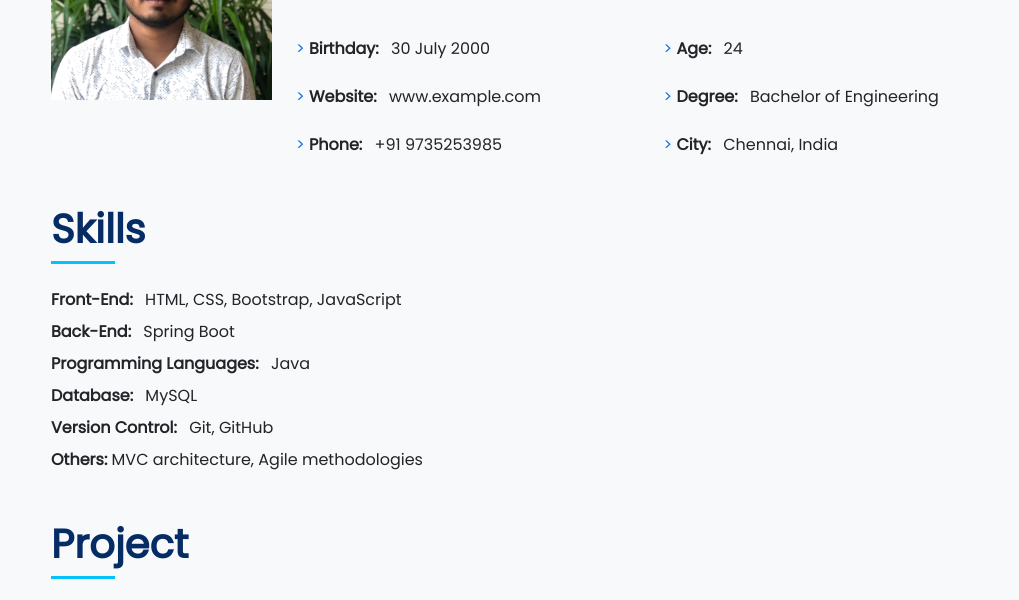
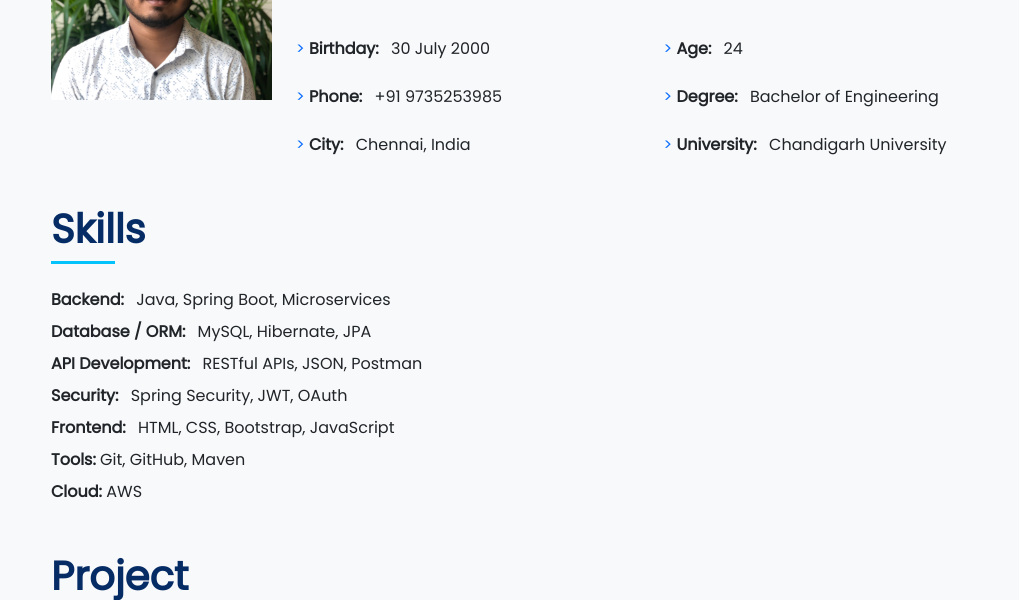
Before and after one commit to abhinandan-karmakar/portfolio-web, a plain HTML site: page index.html in a window 1280 px wide. Shown: the part 1260-1860 px from the top of the page, without its empty margins (261-1280 px from the left). Drawn offline with nearby package versions, Linux system fonts and the light colour scheme; grey boxes are pictures that could not be loaded.

Commit message:
Update index.html

```diff
--- a/index.html
+++ b/index.html
@@ -209,17 +209,19 @@
                     ><span class="fw-bold fs-6">Birthday: </span
                     ><span class="ps-2"> 30 July 2000</span>
                   </div>
-                  <div class="text-item mt-4">
-                    <span class="fs-6 text-primary">> </span
-                    ><span class="fw-bold fs-6">Website: </span
-                    ><span class="ps-2"> www.example.com</span>
-                  </div>
+
                   <div class="text-item mt-4">
                     <span class="fs-6 text-primary">> </span
                     ><span class="fw-bold fs-6">Phone: </span
                     ><span class="ps-2"> +91 9735253985</span>
                   </div>
+                  <div class="text-item mt-4">
+                    <span class="fs-6 text-primary">> </span
+                    ><span class="fw-bold fs-6">City: </span
+                    ><span class="ps-2"> Chennai, India</span>
+                  </div>
                 </div>
+
                 <div class="col-6">
                   <div class="text-item mt-4">
                     <span class="fs-6 text-primary">> </span
@@ -233,8 +235,8 @@
                   </div>
                   <div class="text-item mt-4">
                     <span class="fs-6 text-primary">> </span
-                    ><span class="fw-bold fs-6">City: </span
-                    ><span class="ps-2"> Chennai, India</span>
+                    ><span class="fw-bold fs-6">University: </span
+                    ><span class="ps-2"> Chandigarh University</span>
                   </div>
                 </div>
               </div>
@@ -251,24 +253,27 @@
           <div class="skill-body mt-4">
             <div class="row">
               <div class="col-12">
-                <b>Front-End:</b
-                ><span class="ps-2"> HTML, CSS, Bootstrap, JavaScript</span>
+                <b>Backend:</b
+                ><span class="ps-2"> Java, Spring Boot, Microservices</span>
               </div>
               <div class="col-12 mt-2">
-                <b>Back-End:</b> <span class="ps-2">Spring Boot</span>
+                <b>Database / ORM:</b>
+                <span class="ps-2">MySQL, Hibernate, JPA</span>
               </div>
               <div class="col-12 mt-2">
-                <b>Programming Languages:</b> <span class="ps-2">Java</span>
+                <b>API Development:</b>
+                <span class="ps-2">RESTful APIs, JSON, Postman</span>
               </div>
               <div class="col-12 mt-2">
-                <b>Database:</b><span class="ps-2"> MySQL</span>
+                <b>Security:</b
+                ><span class="ps-2"> Spring Security, JWT, OAuth</span>
               </div>
               <div class="col-12 mt-2">
-                <b>Version Control:</b> <span class="ps-2">Git, GitHub</span>
+                <b>Frontend:</b>
+                <span class="ps-2">HTML, CSS, Bootstrap, JavaScript</span>
               </div>
-              <div class="col-12 mt-2">
-                <b>Others:</b> MVC architecture, Agile methodologies
-              </div>
+              <div class="col-12 mt-2"><b>Tools:</b> Git, GitHub, Maven</div>
+              <div class="col-12 mt-2"><b>Cloud:</b> AWS</div>
             </div>
           </div>
         </section>
@@ -405,7 +410,7 @@
                   href="https://www.hackerrank.com/certificates/9d209ce04d6f"
                   target="_blank"
                   ><img
-                    src="images/SQL-image.png"
+                    src="images/sql_image.jpg"
                     alt="SQL"
                     class="img-fluid img-link"
                 /></a>
@@ -437,7 +442,7 @@
             <div class="underline"></div>
           </div>
           <a
-            href="pdf/Resume_ABHINANDAN KARMAKAR.pdf"
+            href="pdf/Abhinandan Karmakar.pdf"
             target="_blank"
             alt="resume"
             class="mt-4"
```
